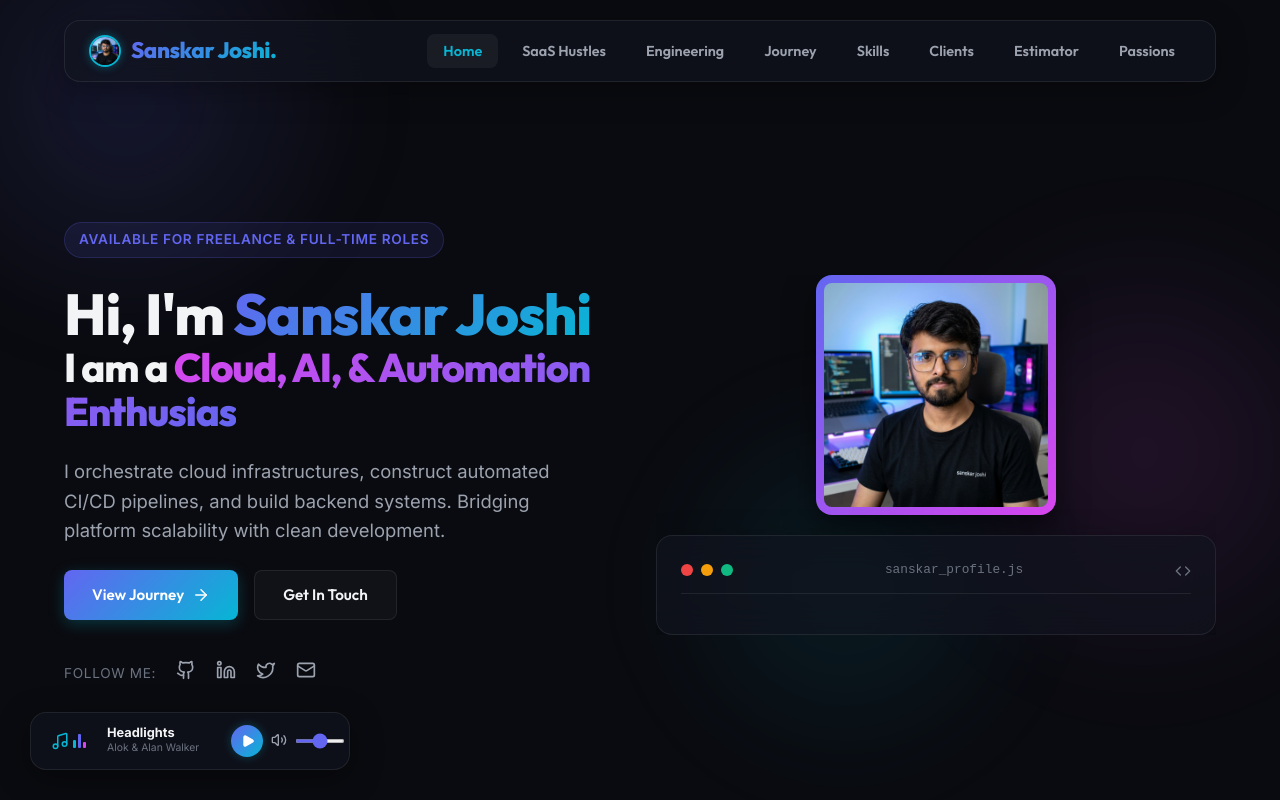
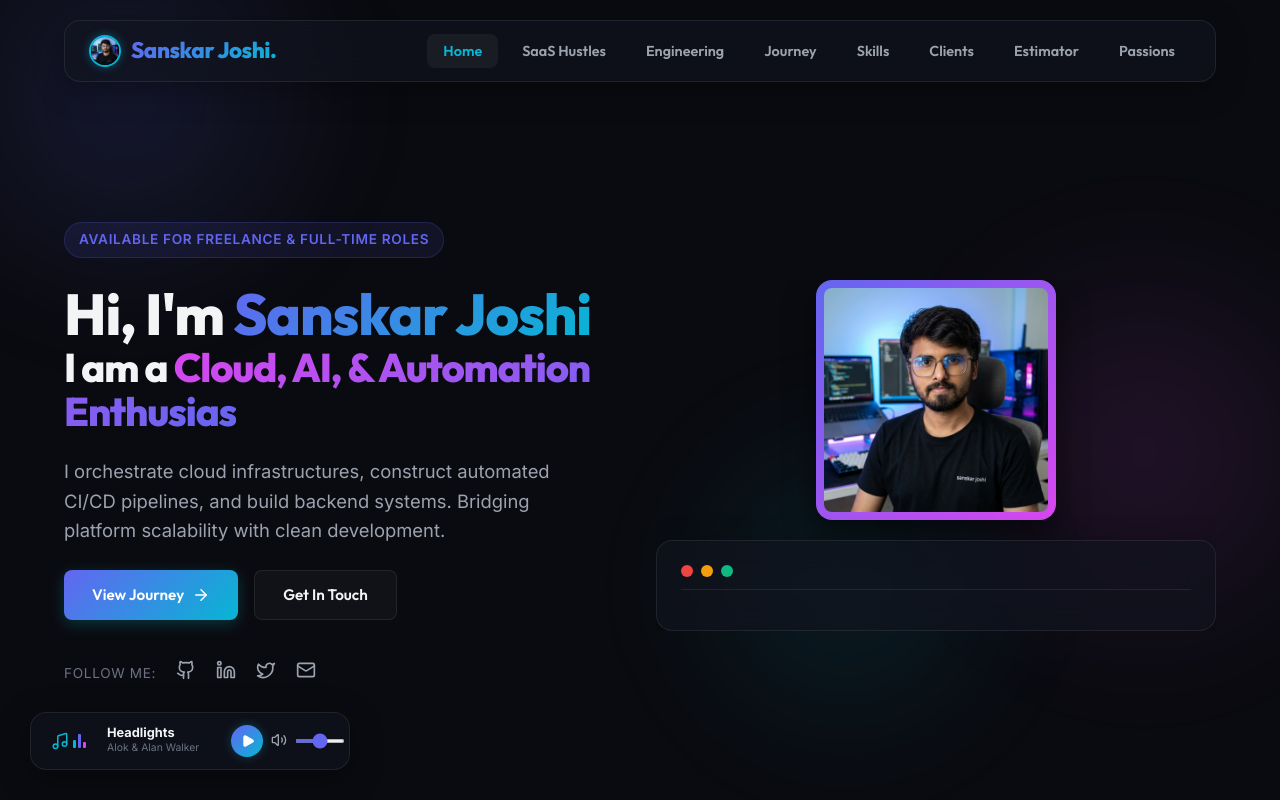
Before and after one commit to imsanskarjoshi/personal-portfolio-website, a React (Vite) app: page / in a window 1280 px wide. Shown: the top 800 px of the page. Built offline with nearby package versions, Linux system fonts and the light colour scheme.

Commit message:
feat: implement interactive Hero section with typewriter effect and profile showcase

```diff
--- a/src/components/Hero.jsx
+++ b/src/components/Hero.jsx
@@ -152,10 +152,6 @@ export default function Hero() {
                 <span style={{ width: '12px', height: '12px', borderRadius: '50%', background: '#f59e0b' }}></span>
                 <span style={{ width: '12px', height: '12px', borderRadius: '50%', background: '#10b981' }}></span>
               </div>
-              <div style={{ color: 'var(--text-dark)', fontSize: '0.8rem', fontFamily: 'monospace' }}>
-                sanskar_profile.js
-              </div>
-              <Code size={16} style={{ color: 'var(--text-dark)' }} />
             </div>
           </div>
         </div>
```
